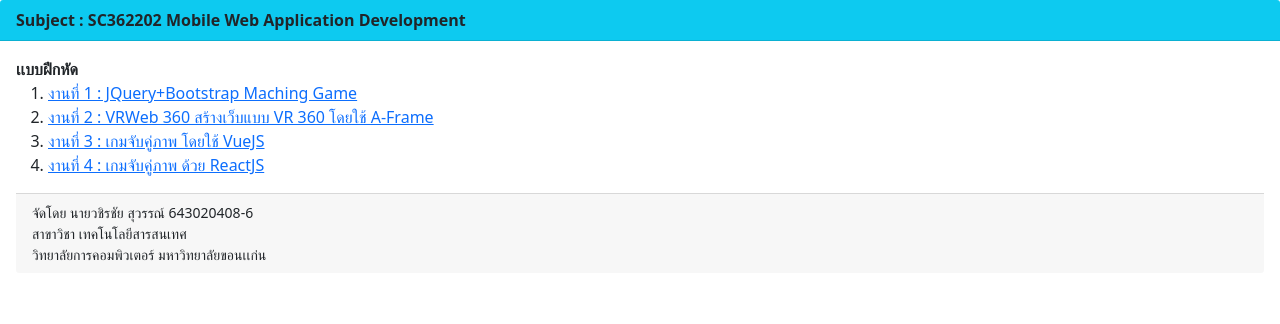
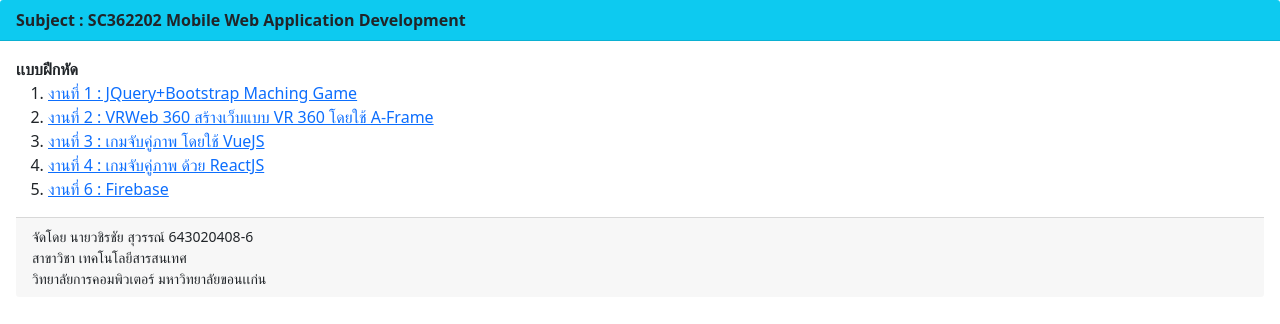
Before and after one commit to wcrcv002/web2566, a plain HTML site: page index.html in a window 1280 px wide. Drawn offline with nearby package versions, Linux system fonts and the light colour scheme.

Commit message:
Update index.html

```diff
--- a/index.html
+++ b/index.html
@@ -25,6 +25,7 @@
       <li><a href="work2.html">งานที่ 2 : VRWeb 360 สร้างเว็บแบบ VR 360 โดยใช้ A-Frame</a></li>
       <li><a href="work3.html">งานที่ 3 : เกมจับคู่ภาพ โดยใช้ VueJS</a></li>
       <li><a href="work4.html">งานที่ 4 : เกมจับคู่ภาพ ด้วย ReactJS</a></li>
+      <li><a href="work6.html">งานที่ 6 : Firebase</a></li>
     </ol>
   <div class="card-footer small">
     จัดโดย นายวชิรชัย สุวรรณ์ 643020408-6<br>
```
